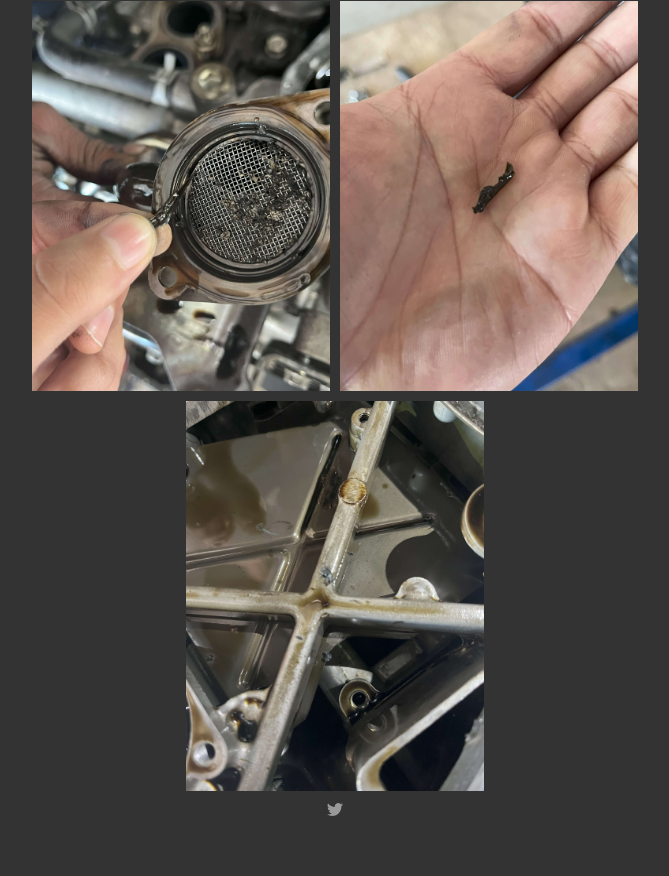
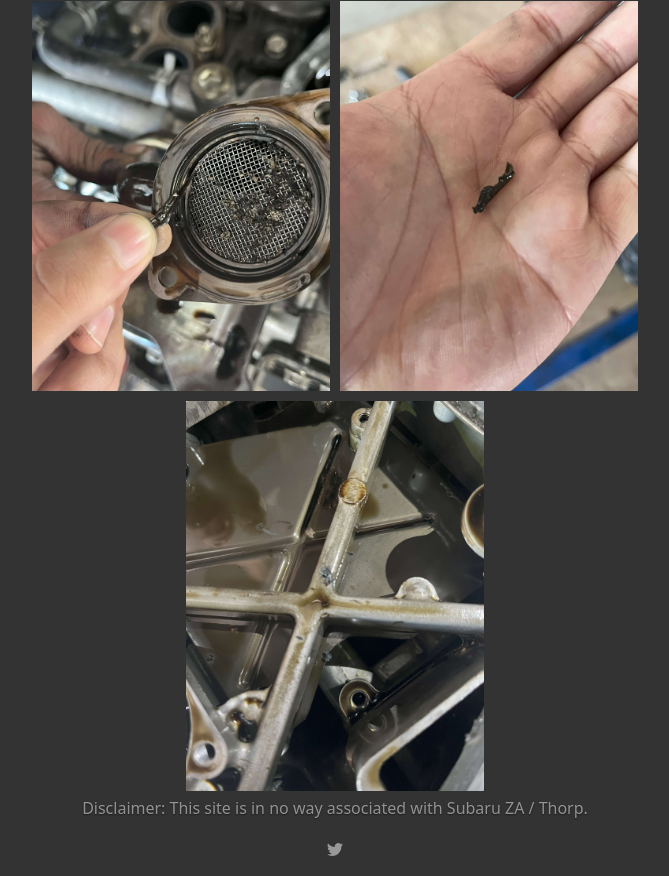
Before and after one commit to 93werks/sp-pain, a plain HTML site: page index.html in a window 1280 px wide. Shown: the part 2056-2932 px from the top of the page, without its empty margins (305-974 px from the left). Before the commit the page ends 2892 px from the top, so only its background shows below. Drawn offline with nearby package versions, Linux system fonts and the light colour scheme.

```diff
--- a/index.html
+++ b/index.html
@@ -75,6 +75,7 @@
       <footer class="mastfoot mt-auto">
         <div class="inner">
           <!-- <p>Cover template for <a href="https://getbootstrap.com/">Bootstrap</a>, by <a href="https://twitter.com/mdo">@mdo</a>.</p> -->
+          <p>Disclaimer: This site is in no way associated with Subaru ZA / Thorp.</p>
           <p><a target="_blank" href="https://twitter.com/KurvinHendrix">
             <svg xmlns="http://www.w3.org/2000/svg" width="16" height="16" fill="currentColor" class="bi bi-twitter" viewBox="0 0 16 16">
               <path d="M5.026 15c6.038 0 9.341-5.003 9.341-9.334 0-.14 0-.282-.006-.422A6.685 6.685 0 0 0 16 3.542a6.658 6.658 0 0 1-1.889.518 3.301 3.301 0 0 0 1.447-1.817 6.533 6.533 0 0 1-2.087.793A3.286 3.286 0 0 0 7.875 6.03a9.325 9.325 0 0 1-6.767-3.429 3.289 3.289 0 0 0 1.018 4.382A3.323 3.323 0 0 1 .64 6.575v.045a3.288 3.288 0 0 0 2.632 3.218 3.203 3.203 0 0 1-.865.115 3.23 3.23 0 0 1-.614-.057 3.283 3.283 0 0 0 3.067 2.277A6.588 6.588 0 0 1 .78 13.58a6.32 6.32 0 0 1-.78-.045A9.344 9.344 0 0 0 5.026 15z"/>
```
Also changed, not shown: 1 other file.
